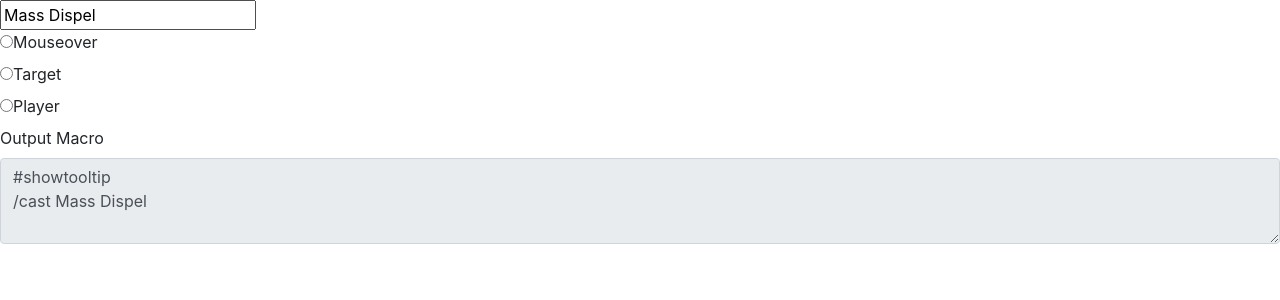
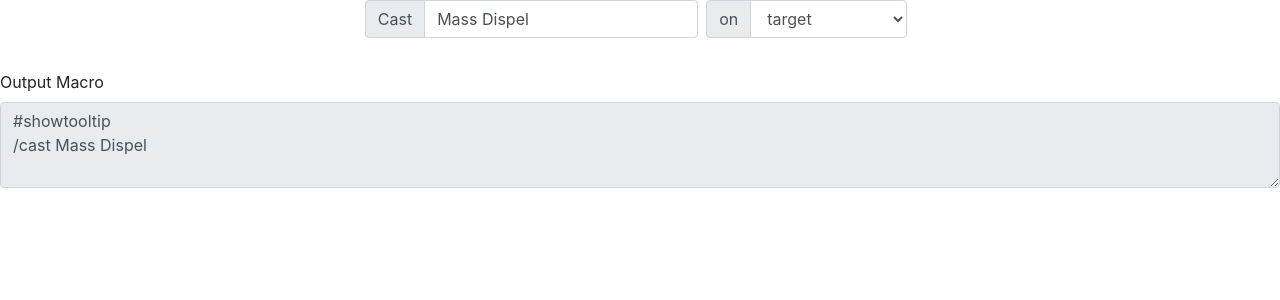
Before and after one commit to Sectimus/macromancer, a React (Create React App) app: page / in a window 1280 px wide. Shown: the top 300 px of the page. Built offline with nearby package versions, Linux system fonts and the light colour scheme.

Commit message:
Added simplistic design and incorportaed other target conditionals

```diff
--- a/src/js/components/config.js
+++ b/src/js/components/config.js
@@ -2,46 +2,56 @@ import React from "react";
 
 export default function Config({ parentAbility, onConfigUpdate }) {
   let handleConditionalChange = (condition) => {
+    //check if the condtion @Player, @Mouseover etc. has a length that is basically non-empty.
+    if (condition.trim().length > 1) {
       onConfigUpdate({ conditions: [condition] });
+    } else {
+      onConfigUpdate({ conditions: [] });
+    }
   };
   return (
-    <div>
+    <div className="">
+      <div className="d-flex justify-content-center form-inline">
+        <div className="input-group mb-2 mr-sm-2">
+          <div className="input-group-prepend">
+            <div className="input-group-text">Cast</div>
+          </div>
           <input
+            id="mainSpell"
+            className="form-control"
             key="parentAbility"
             type="text"
-        onChange={(e) => {
-          console.log(e.target.value);
-          onConfigUpdate({ parentAbility: e.target.value });
+            onChange={(val) => {
+              onConfigUpdate({ parentAbility: val });
             }}
             value={parentAbility}
           ></input>
+        </div>
+        <form className="form-group">
+          <div className="input-group mb-2 mr-sm-2">
+            <div className="input-group-prepend">
+              <div className="input-group-text">on</div>
+            </div>
+            <select
+              className="form-control"
+              id="targetConditonal"
+              onChange={(e) => handleConditionalChange(e.target.value)}
+            >
+              <option value="">target</option>
+              <option value="@Focus">focused target</option>
+              <option value="@Player">myself</option>
+              <option value="@Mouseover">mouseover</option>
+              <option value="@Cursor">cursor</option>
+              <option value="@Pet">my pet</option>
+              <option value="@Arena1">arena target 1</option>
+              <option value="@Arena2">arena target 2</option>
+              <option value="@Arena3">arena target 3</option>
+            </select>
+          </div>
+        </form>
+      </div>
+
       <br></br>
-      <input
-        type="radio"
-        id="mouseover"
-        name="radioConditions"
-        value="@Mouseover"
-        onChange={(e) => handleConditionalChange(e.target.value)}
-      />
-      <label htmlFor="male">Mouseover</label>
-      <br />
-      <input
-        type="radio"
-        id="target"
-        name="radioConditions"
-        value="@Target"
-        onChange={(e) => handleConditionalChange(e.target.value)}
-      />
-      <label htmlFor="female">Target</label>
-      <br />
-      <input
-        type="radio"
-        id="player"
-        name="radioConditions"
-        value="@Player"
-        onChange={(e) => handleConditionalChange(e.target.value)}
-      />
-      <label htmlFor="other">Player</label>
     </div>
   );
 }
```
Lines whose indentation alone changed are shown as unchanged.
